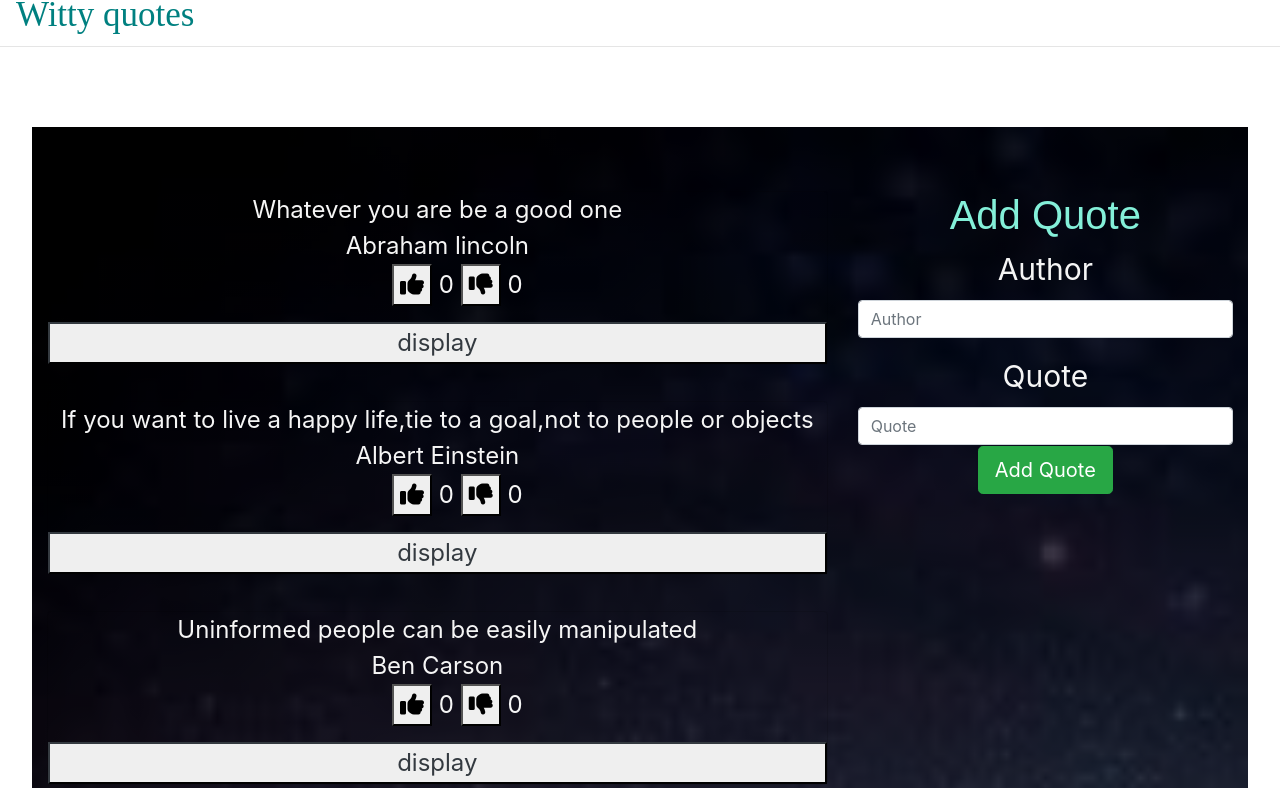
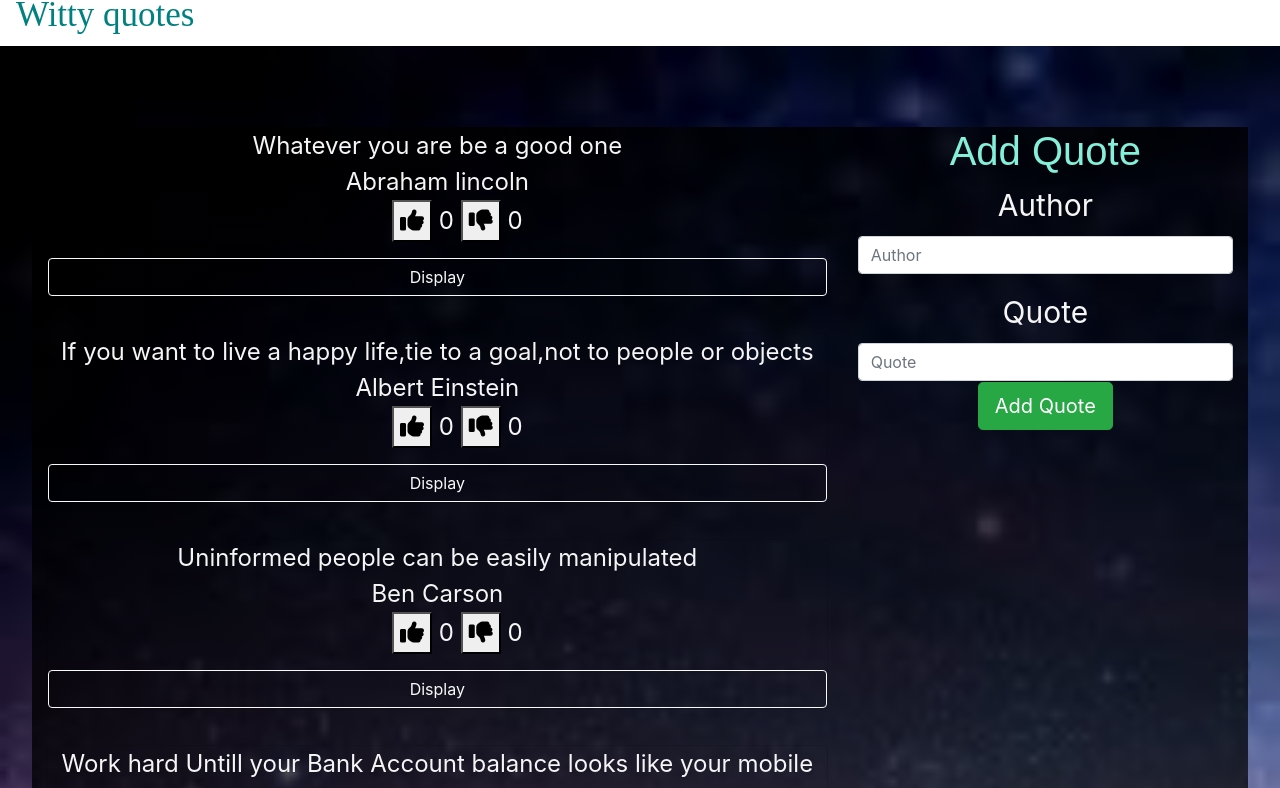
Before and after one commit to gloriamutie/QOUTES-APP, an Angular app in the folder wittyquotes/: page / in a window 1280 px wide. Shown: the top 788 px of the page. Built offline with nearby package versions, Linux system fonts and the light colour scheme; a web font is replaced by a local one.

Commit message:
editing buttons

```diff
--- a/wittyquotes/src/app/header/header.component.css
+++ b/wittyquotes/src/app/header/header.component.css
@@ -9,6 +9,7 @@
     left: 0;
     right: 0;
     height:30px;
+    padding-bottom: -20px;
    ;
 }
 
--- a/wittyquotes/src/app/quotes/quotes.component.html
+++ b/wittyquotes/src/app/quotes/quotes.component.html
@@ -29,8 +29,8 @@
               quote.downVotes
             }}
           </ul>
-          <button (click)="displayDetails(i)" class="bt btn-outline-dark">
-            display
+          <button (click)="displayDetails(i)" class="btn btn-outline-light btn-md">
+            Display
           </button>
         </div>
         <br />
```
Also changed, not shown: wittyquotes/src/app/quotes/quotes.component.css.
